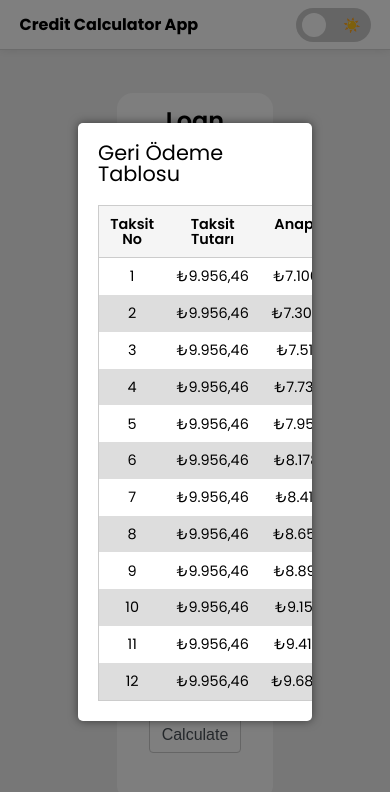
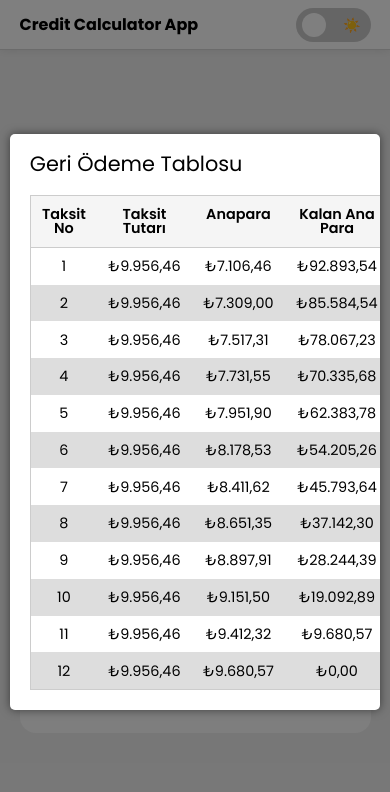
Before and after one commit to harundogdu/fimple-react-practium, a React (Create React App) app: page / in a window 390 px wide. Both pictures are taken after a click on the button "Calculate". Shown: the top 792 px of the page. Built offline with nearby package versions, Linux system fonts and the light colour scheme.

Commit message:
feat(practium) : responsive query's created

```diff
--- /dev/null
+++ b/src/style/base/_responsive.scss
@@ -0,0 +1,27 @@
+@media screen and (max-width: 1024px) {
+  body {
+    .home {
+      .loan-calculator {
+        width: 70%;
+
+        .modal__content {
+          width: 90%;
+        }
+      }
+    }
+  }
+}
+
+@media screen and (max-width: 768px) {
+  body {
+    .home {
+      .loan-calculator {
+        width: 90%;
+
+        .modal__content {
+          width: 95%;
+        }
+      }
+    }
+  }
+}
--- a/src/style/style.scss
+++ b/src/style/style.scss
@@ -11,3 +11,4 @@
 @import 'layouts/navbar';
 @import 'layouts/loan-calculator';
 @import 'pages/home';
+@import 'base/responsive'
```
